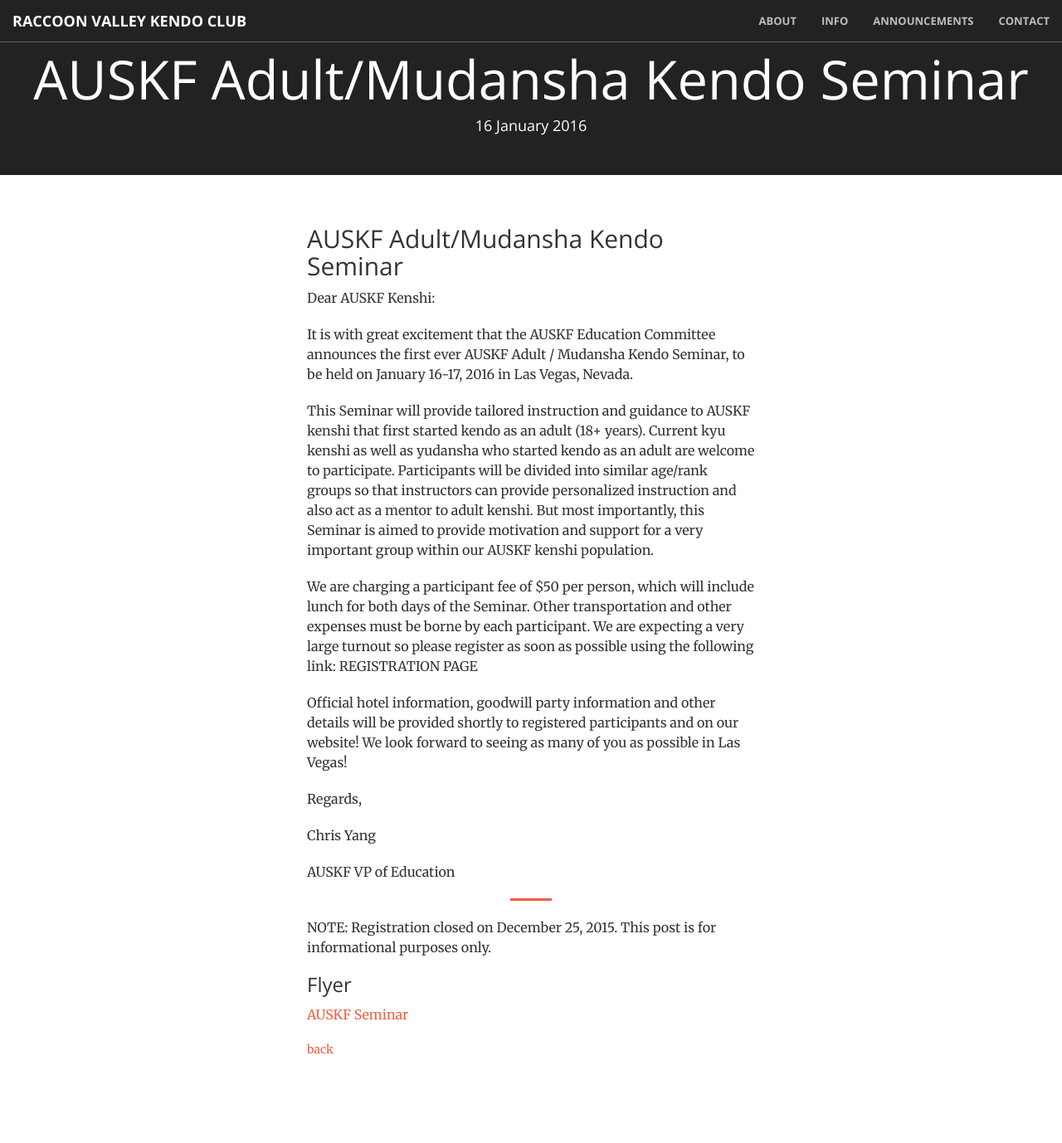
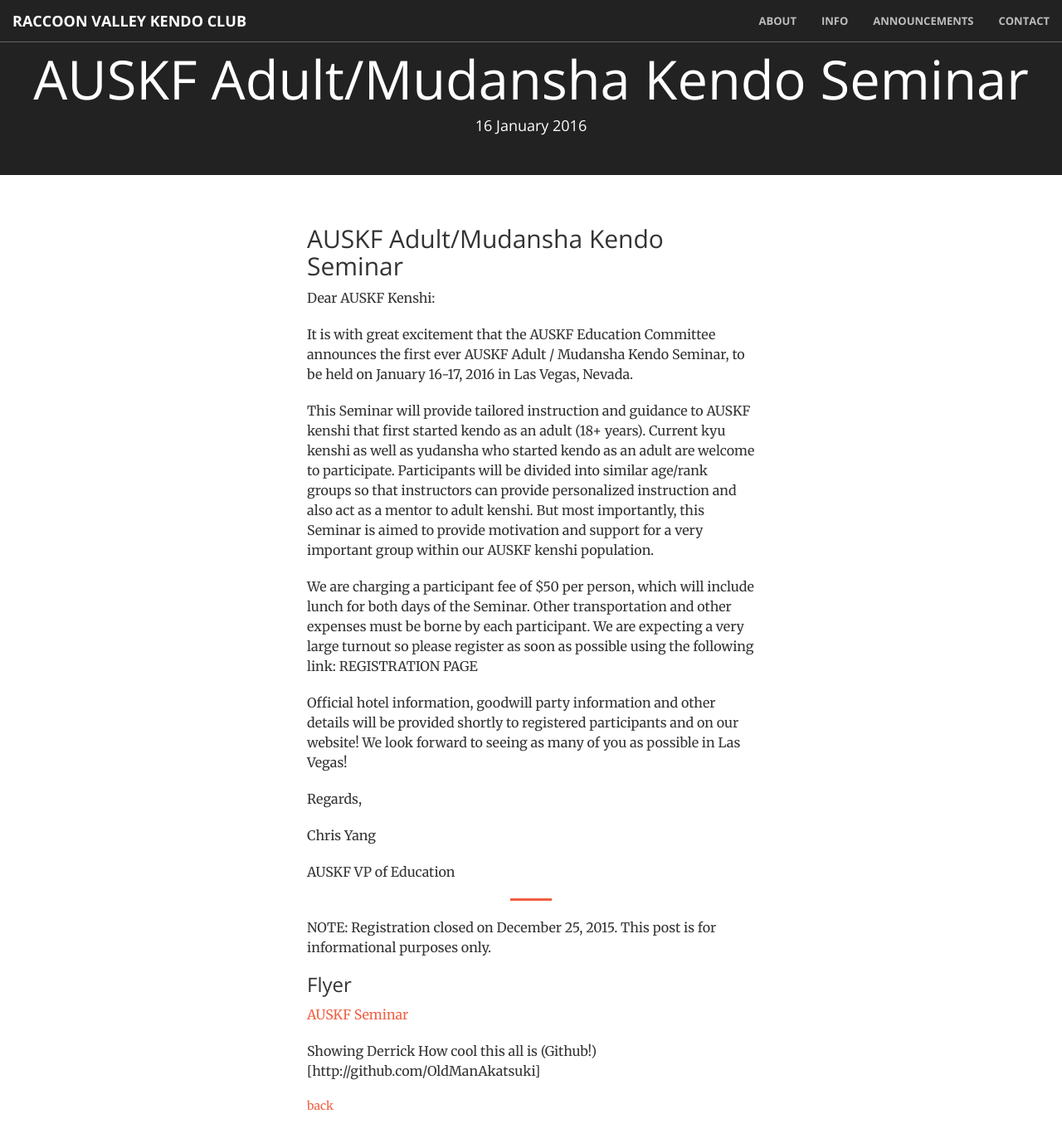
Before and after one commit to raccoonvalleykendo/raccoonvalleykendo.github.io, a Jekyll site: the page built from announcements/upcoming/_posts/2016-01-16-auskf_mudansha.md, in a window 1280 px wide and 1383 px high. Shown: the top 1378 px of the window at 83% size. Built offline with Jekyll 4.4.1, drawn with Linux system fonts in a browser that asks for light colours.

Commit message:
testing for derrick

```diff
--- a/announcements/upcoming/_posts/2016-01-16-auskf_mudansha.md
+++ b/announcements/upcoming/_posts/2016-01-16-auskf_mudansha.md
@@ -26,3 +26,6 @@
 
 ###Flyer
 [AUSKF Seminar](/img/pdfs/auskf_mudansha.pdf)
+
+
+Showing Derrick How cool this all is (Github!)[http://github.com/OldManAkatsuki]
```
